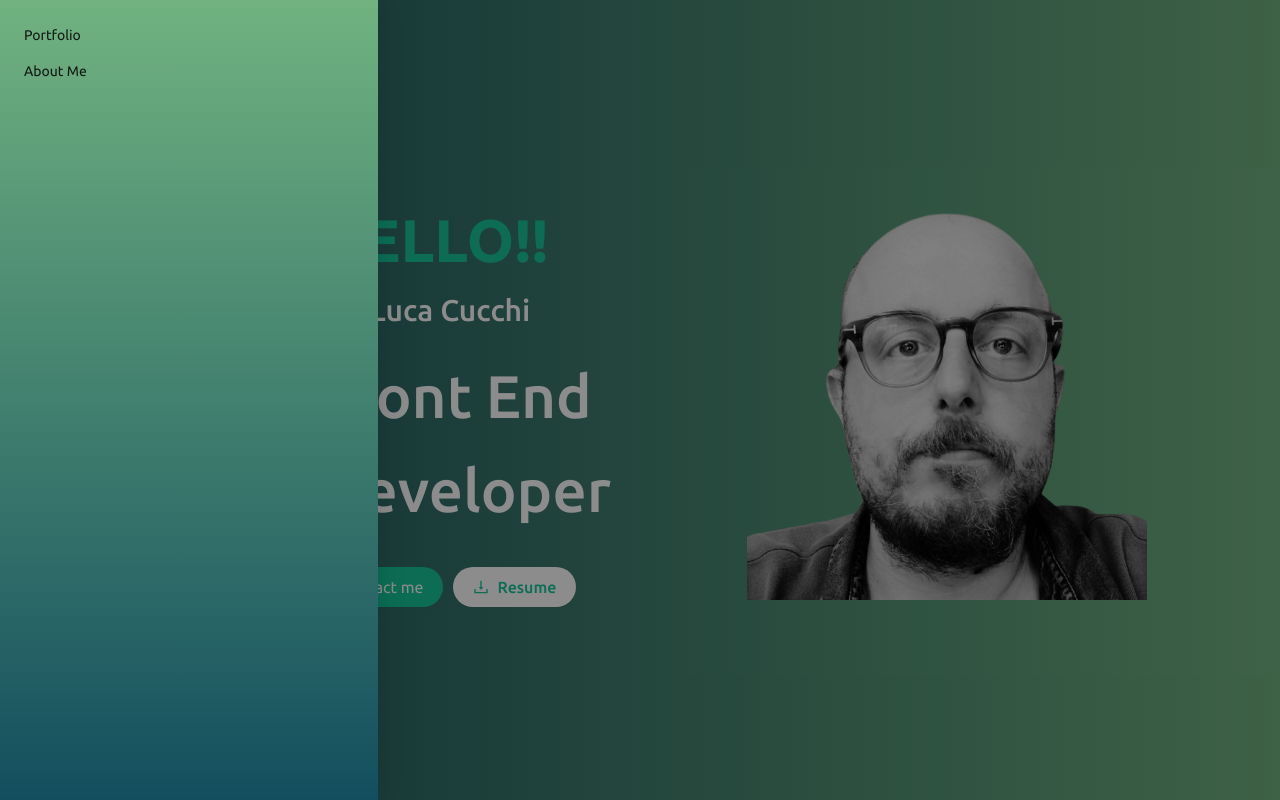
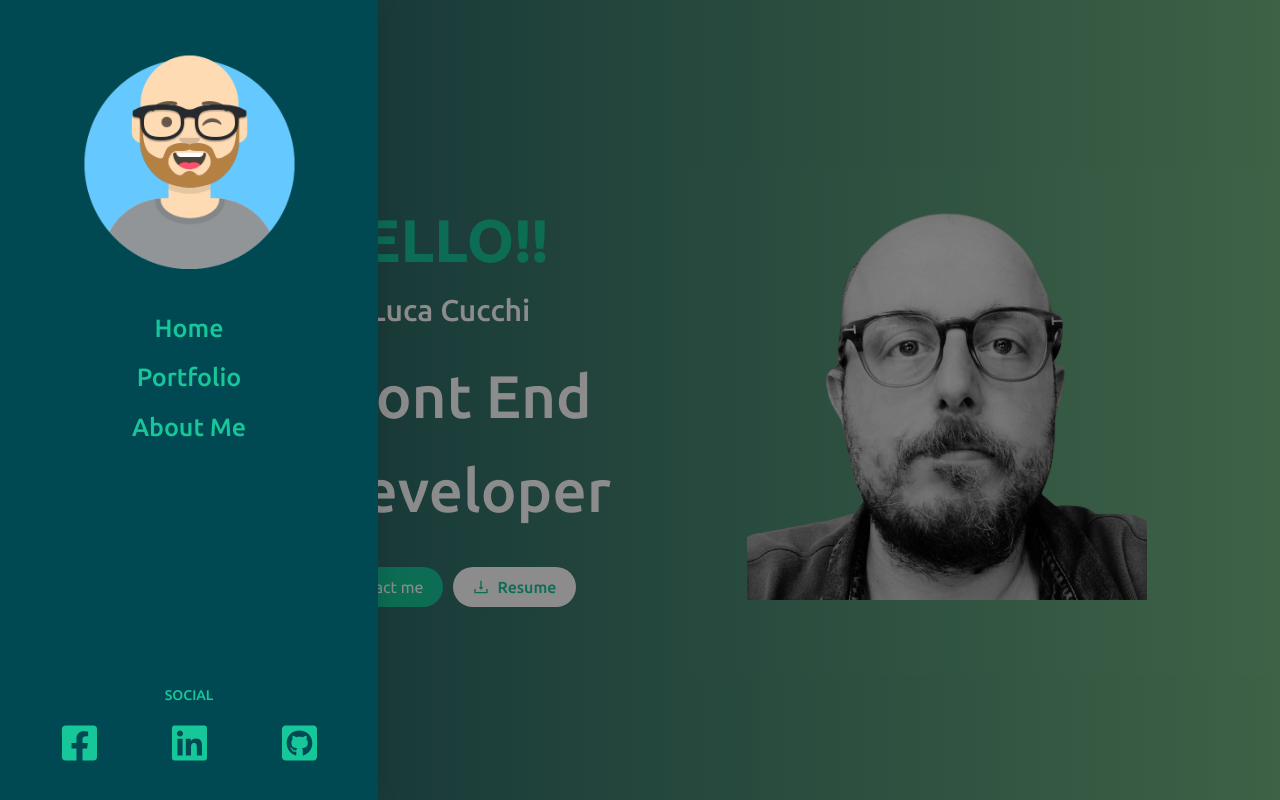
Before and after one commit to luca-cucchi81/my-portfolio, a React (Create React App) app: page / in a window 1280 px wide. Both pictures are taken after a click on the button 30 px from the left and 30 px from the top of the page. Shown: the top 800 px of the page. Built offline with nearby package versions, Linux system fonts and the light colour scheme.

Commit message:
working on drawer

```diff
--- a/package.json
+++ b/package.json
@@ -3,6 +3,8 @@
   "version": "0.1.0",
   "private": true,
   "dependencies": {
+    "@fortawesome/free-brands-svg-icons": "^5.15.2",
+    "@fortawesome/react-fontawesome": "^0.1.14",
     "@testing-library/jest-dom": "^5.11.9",
     "@testing-library/react": "^11.2.5",
     "@testing-library/user-event": "^12.8.1",
@@ -10,6 +12,7 @@
     "aos": "^3.0.0-beta.6",
     "react": "^17.0.1",
     "react-dom": "^17.0.1",
+    "react-router-dom": "^5.2.0",
     "react-scripts": "4.0.3",
     "web-vitals": "^1.1.0"
   },
--- a/src/App.css
+++ b/src/App.css
@@ -1,3 +1,47 @@
 .jumbotron-row {
     height: 100vh;
 }
+
+.topDrawer {
+    display: flex;
+    flex-direction: column;
+    align-items: center;
+}
+.avatar {
+    width: 70%;
+    object-fit: contain;
+}
+
+.links {
+    margin-top: 30px;
+    text-align: center;
+}
+
+.links li {
+    margin: 10px 0;
+    font-size: 25px;
+}
+
+.nav_link {
+    color: #16c79a;
+    font-weight: 500;
+}
+.nav_link:hover {
+    cursor: pointer;
+    color: #fff;
+}
+
+.social {
+    width: 100%;
+    text-align: center;
+}
+
+.social h2 {
+    color: #16c79a;
+    text-transform: uppercase;
+}
+
+.social-icons {
+    display: flex;
+    justify-content: space-around;
+}
--- a/src/App.js
+++ b/src/App.js
@@ -1,6 +1,13 @@
 import React, { useEffect, useState } from "react";
+import { BrowserRouter as Router, NavLink } from "react-router-dom";
 import { Row, Col, Button, Drawer } from "antd";
 import { MenuOutlined } from "@ant-design/icons";
+import { FontAwesomeIcon } from "@fortawesome/react-fontawesome";
+import {
+    faFacebookSquare,
+    faLinkedin,
+    faGithubSquare,
+} from "@fortawesome/free-brands-svg-icons";
 import AOS from "aos";
 import Jumbotron from "./components/jumbotron/Jumbotron";
 import Skills from "./components/skills/Skills";
@@ -10,6 +17,7 @@ import Portfolio from "./components/portfolio/Portfolio";
 import "antd/dist/antd.css";
 import "aos/dist/aos.css";
 import "./App.css";
+import avatar from "./assets/avatar.png";
 
 function App() {
     useEffect(() => {
@@ -28,7 +36,13 @@ function App() {
         setVisible(!visible);
     };
 
+    /* social icons */
+    const facebook = <FontAwesomeIcon icon={faFacebookSquare} />;
+    const linkedin = <FontAwesomeIcon icon={faLinkedin} />;
+    const github = <FontAwesomeIcon icon={faGithubSquare} />;
+
     return (
+        <Router>
             <div className="app">
                 <Button
                     ghost
@@ -49,11 +63,74 @@ function App() {
                     onClose={closeDrawer}
                     visible={visible}
                     bodyStyle={{
-                    background: "linear-gradient(to bottom, #71b280, #134e5e)",
+                        background: "#004953",
+                        display: "flex",
+                        flexDirection: "column",
+                        justifyContent: "space-between",
+                        alignItems: "center",
                     }}
                 >
-                <p>Portfolio</p>
-                <p>About Me</p>
+                    <div className="topDrawer">
+                        <img className="avatar" src={avatar} alt="avatar" />
+                        <div className="links">
+                            <ul>
+                                <li>
+                                    <NavLink to="/" className="nav_link">
+                                        Home
+                                    </NavLink>
+                                </li>
+                                <li>
+                                    <NavLink
+                                        to="/portfolio"
+                                        className="nav_link"
+                                    >
+                                        Portfolio
+                                    </NavLink>
+                                </li>
+                                <li>
+                                    <NavLink
+                                        to="/about-me"
+                                        className="nav_link"
+                                    >
+                                        About Me
+                                    </NavLink>
+                                </li>
+                            </ul>
+                        </div>
+                    </div>
+
+                    <div className="social">
+                        <h2>Social</h2>
+                        <section className="social-icons">
+                            <a
+                                href="https://www.facebook.com/luca.cucchi"
+                                style={{
+                                    color: "#16c79a",
+                                    fontSize: 40,
+                                }}
+                            >
+                                {facebook}
+                            </a>
+                            <a
+                                href="https://www.linkedin.com/in/luca-cucchi-088b5562/"
+                                style={{
+                                    color: "#16c79a",
+                                    fontSize: 40,
+                                }}
+                            >
+                                {linkedin}
+                            </a>
+                            <a
+                                href="https://github.com/luca-cucchi81"
+                                style={{
+                                    color: "#16c79a",
+                                    fontSize: 40,
+                                }}
+                            >
+                                {github}
+                            </a>
+                        </section>
+                    </div>
                 </Drawer>
                 <Row className="jumbotron-row">
                     <Col
@@ -83,6 +160,7 @@ function App() {
                     </Col>
                 </Row>
             </div>
+        </Router>
     );
 }
 
```
Also changed, not shown: src/assets/avatar.png (added), 1 other file (tests, documents, lock files or other folders). Lines whose indentation alone changed are shown as unchanged.
